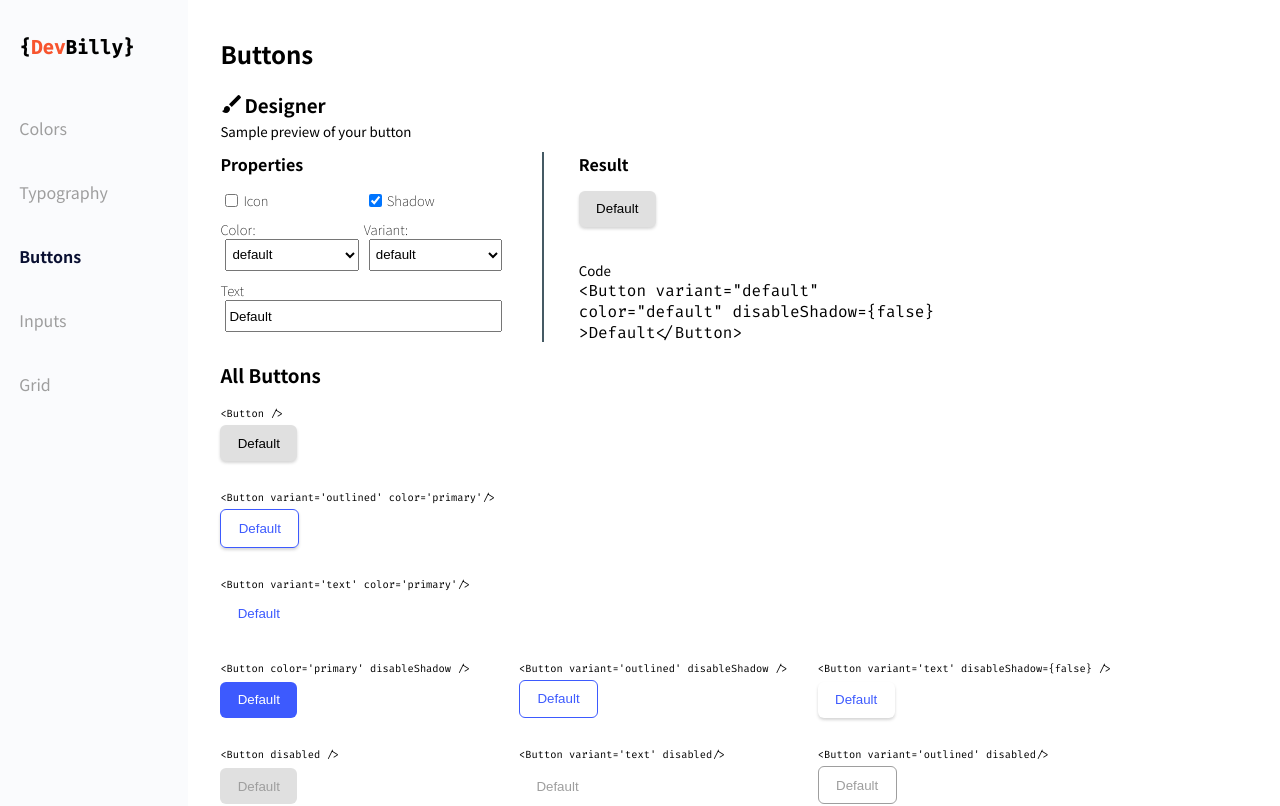
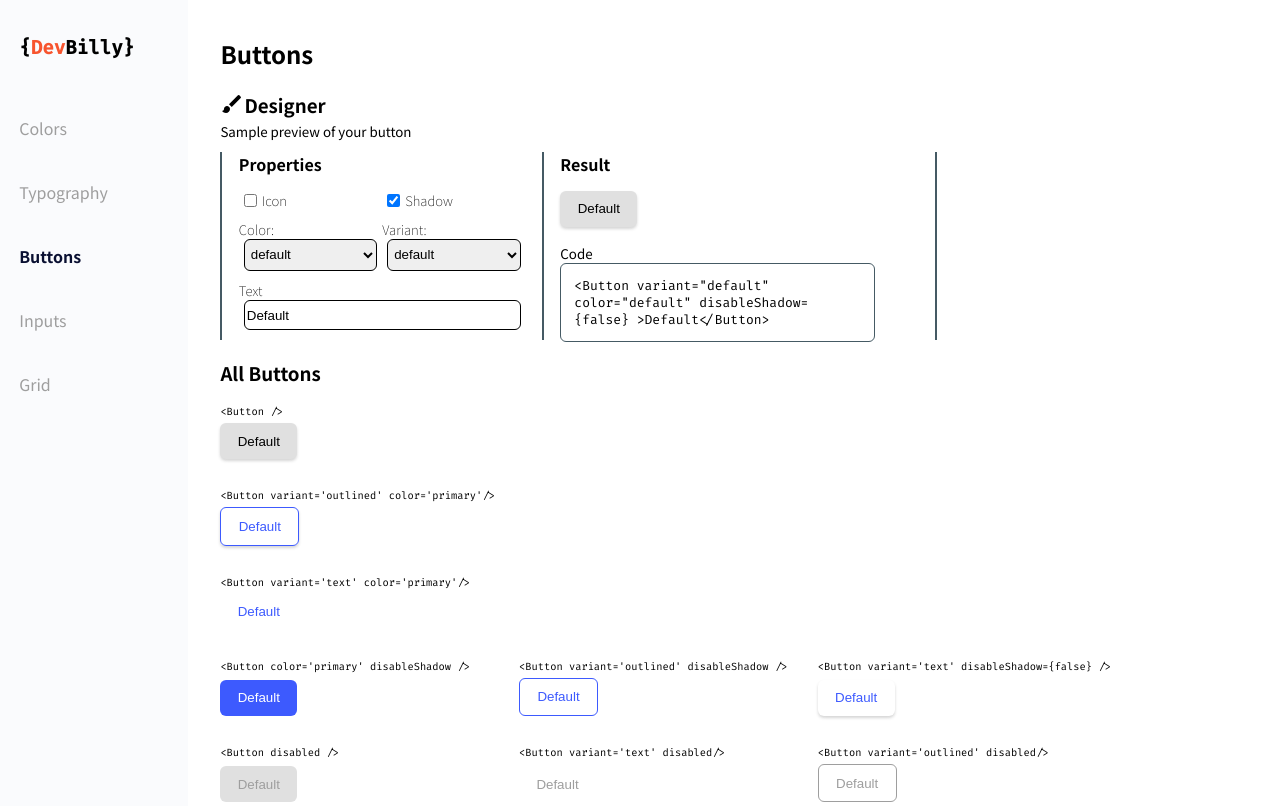
Before and after one commit to dev-billy/design-system, a React (Create React App) app: page /buttons in a window 1280 px wide. Shown: the top 806 px of the page. Built offline with nearby package versions, Linux system fonts and the light colour scheme.

Commit message:
added style changes

```diff
--- a/src/components/Designer.js
+++ b/src/components/Designer.js
@@ -29,6 +29,7 @@ function Designer() {
   }
   return (
     <div className={DesignerStyles.designer}>
+      <div className={DesignerStyles.separator}></div>
       <div className={DesignerStyles.properties}>
         <h4>Properties</h4>
         <form>
@@ -144,6 +145,7 @@ function Designer() {
           </div>
         </div>
       </div>
+      <div className={DesignerStyles.separator}></div>
     </div>
   );
 }
--- a/src/styles/buttonDesigner.module.scss
+++ b/src/styles/buttonDesigner.module.scss
@@ -51,7 +51,9 @@
   }
   input[type="text"],
   select {
+    border-radius: 6px;
     font-weight: 100;
+    border: solid 1px;
     align-self: stretch;
     padding: 0.5em 0.15em;
   }
@@ -66,10 +68,11 @@
 .codeArea {
   display: flex;
   flex-direction: column;
-  textarea {
-    margin-top: 5px;
-    align-self: flex-start;
-    resize: none;
-    font-family: "Fira Code", monospace;
+  code {
+    border: solid 1px $secondary;
+    padding: 1em;
+    width: 80%;
+    border-radius: 6px;
+    font-size: 13px;
   }
 }
```
